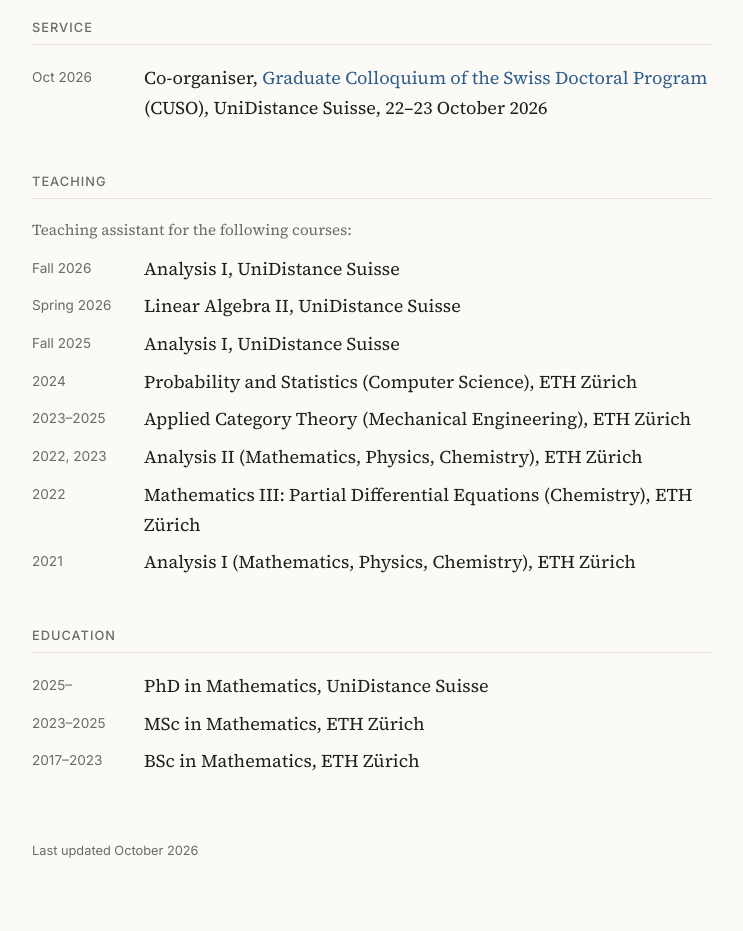
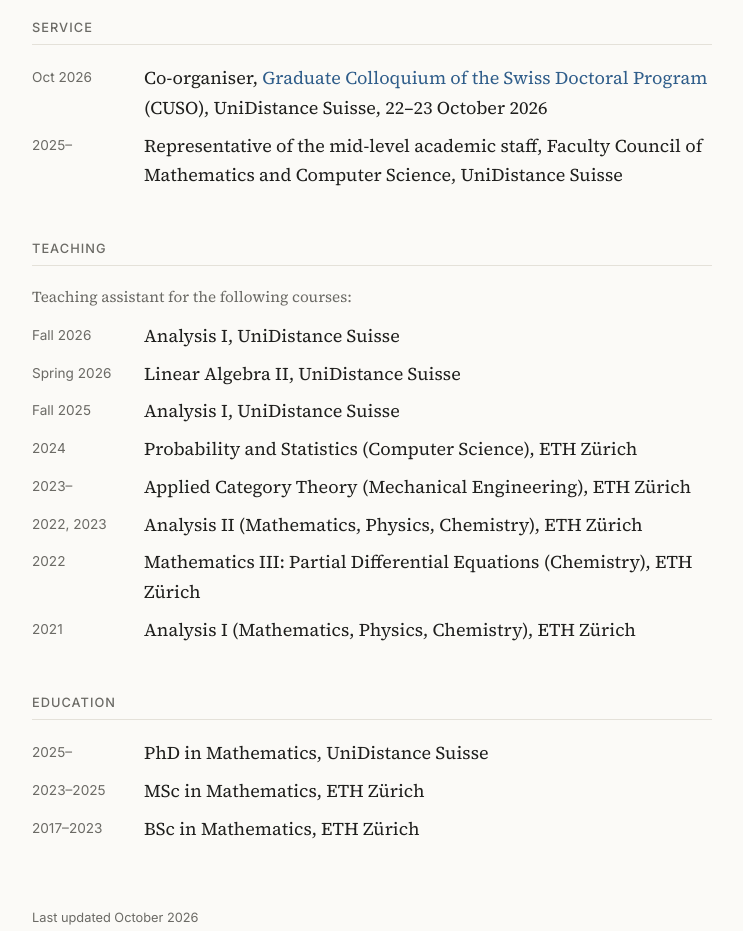
Before and after one commit to LucaGiudici96/lucagiudici96.github.io, a plain HTML site: page index.html in a window 1280 px wide. Shown: the part 940-1871 px from the top of the page, without its empty margins (268-1011 px from the left). Drawn offline with Linux system fonts and the light colour scheme.

Commit message:
Add files via upload

```diff
--- a/index.html
+++ b/index.html
@@ -144,6 +144,7 @@
   <h2>Service</h2>
   <ul class="rows">
     <li><span class="date">Oct 2026</span><span>Co-organiser, <a href="https://www.fernuni.ch/article/graduate-colloquium-of-the-swiss-doctoral-program">Graduate Colloquium of the Swiss Doctoral Program</a> (CUSO), UniDistance Suisse, 22–23 October 2026</span></li>
+    <li><span class="date">2025–</span><span>Representative of the mid-level academic staff, Faculty Council of Mathematics and Computer Science, UniDistance Suisse</span></li>
   </ul>
 
   <h2>Teaching</h2>
@@ -153,7 +154,7 @@
     <li><span class="date">Spring 2026</span><span>Linear Algebra II, UniDistance Suisse</span></li>
     <li><span class="date">Fall 2025</span><span>Analysis I, UniDistance Suisse</span></li>
     <li><span class="date">2024</span><span>Probability and Statistics (Computer Science), ETH Zürich</span></li>
-    <li><span class="date">2023–2025</span><span>Applied Category Theory (Mechanical Engineering), ETH Zürich</span></li>
+    <li><span class="date">2023–</span><span>Applied Category Theory (Mechanical Engineering), ETH Zürich</span></li>
     <li><span class="date">2022, 2023</span><span>Analysis II (Mathematics, Physics, Chemistry), ETH Zürich</span></li>
     <li><span class="date">2022</span><span>Mathematics III: Partial Differential Equations (Chemistry), ETH Zürich</span></li>
     <li><span class="date">2021</span><span>Analysis I (Mathematics, Physics, Chemistry), ETH Zürich</span></li>
```
